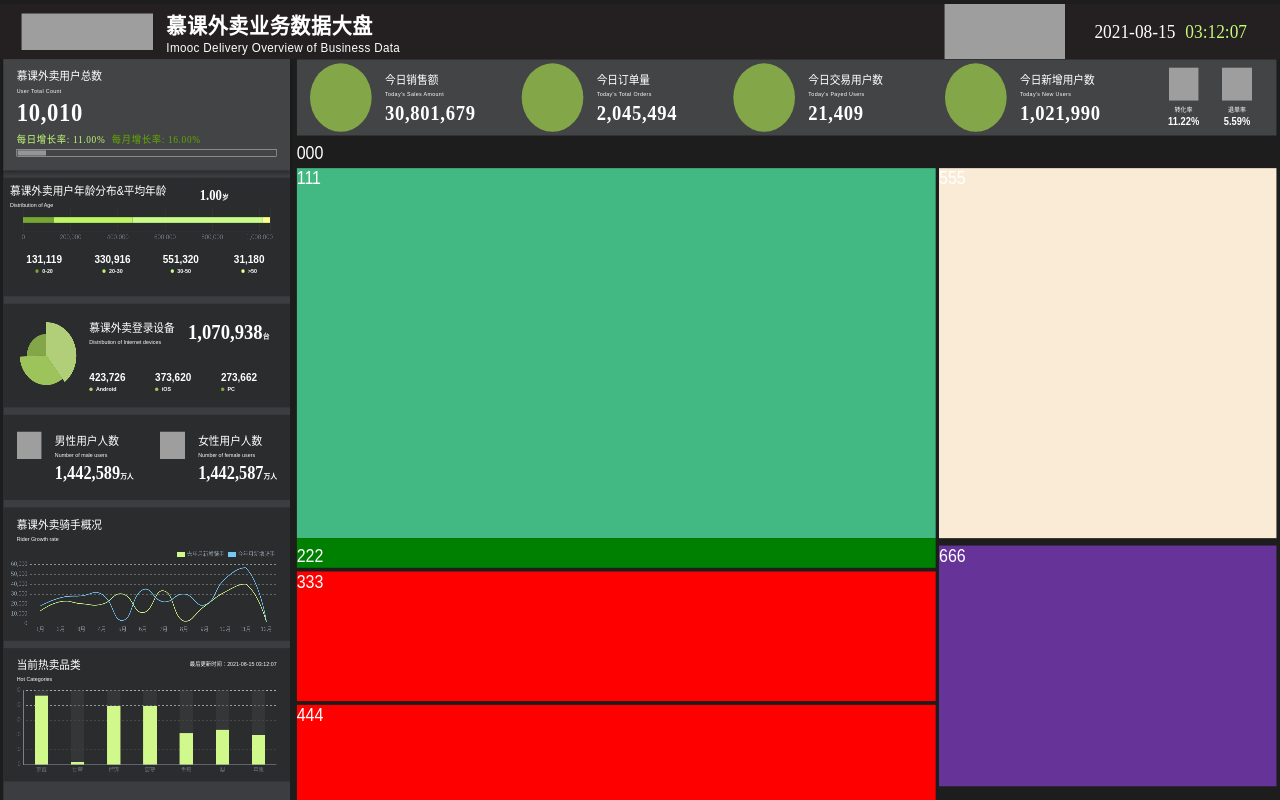
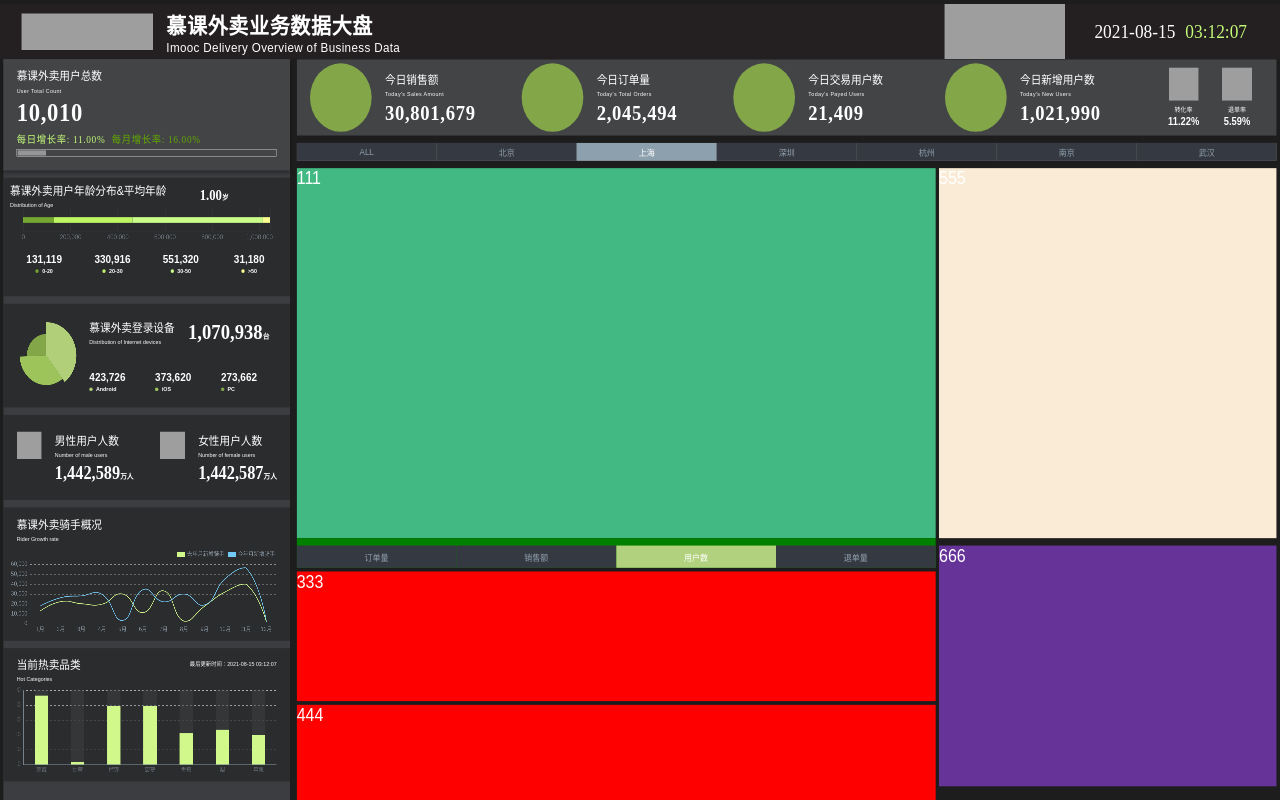
Before and after one commit to JoernLee/practice-datav-screen, a Vue app: page / in a window 1280 px wide. Built offline with nearby package versions, Linux system fonts and the light colour scheme; grey boxes are pictures that could not be loaded.

Commit message:
feat: add transform-category component

```diff
--- /dev/null
+++ b/src/components/TransformCategory/index.vue
@@ -0,0 +1,93 @@
+<template>
+  <div class="country-category">
+    <div
+      class="category"
+      v-for="(item, index) in data" :key="item"
+    >
+      <div
+        class="selected"
+        v-if="index === selected"
+        :style="{background: color[0]}"
+      >
+        {{item}}
+      </div>
+      <div
+        class="hovered"
+        v-else-if="index === hover"
+        :style="{background: color[1]}"
+      >
+        {{item}}
+      </div>
+      <div v-else>{{item}}</div>
+    </div>
+  </div>
+</template>
+
+<script>
+
+  import { ref, onMounted, onUnmounted } from 'vue'
+
+  export default {
+    name: 'TransformCategory',
+    props: {
+      data: Array,
+      color: {
+        type: Array,
+        default () {
+          // 配置高亮和hover时的颜色
+          return ['rgb(140, 160, 173)', 'rgb(80, 80, 80)']
+        }
+      }
+    },
+    setup (props) {
+      const selected = ref(0)
+      let task
+      const update = () => {
+        task && clearInterval(task)
+        task = setInterval(() => {
+          if (selected.value + 1 > props.data.length - 1) {
+            selected.value = 0
+          }
+          selected.value += 1
+        }, 2000)
+      }
+      onMounted(update)
+      onUnmounted(() => task && clearInterval(task))
+      return {
+        selected
+      }
+    }
+  }
+</script>
+
+<style lang="scss" scoped>
+  .country-category {
+    display: flex;
+    width: 100%;
+    height: 100%;
+
+    .category {
+      flex: 1;
+      background: rgb(53, 57, 65);
+      font-size: 24px;
+      color: rgb(144, 160, 174);
+
+      .hovered {
+        background: rgb(80, 80, 80);
+      }
+
+      .selected {
+        background: rgb(140, 160, 173);
+        color: #fff;
+      }
+
+      div {
+        display: flex;
+        align-items: center;
+        justify-content: center;
+        width: 100%;
+        height: 100%;
+      }
+    }
+  }
+</style>
--- a/src/views/Home.vue
+++ b/src/views/Home.vue
@@ -52,11 +52,20 @@
               :data="headerData"
             />
           </div>
-          <div class="right-top2">000</div>
+          <div class="right-top2">
+            <transform-category
+              :data="['ALL','北京','上海','深圳','杭州','南京','武汉']"
+            />
+          </div>
           <div class="right-bottom">
             <div class="right-left">
               <div class="right-left1">111</div>
-              <div class="right-left2">222</div>
+              <div class="right-left2">
+                <transform-category
+                  :data="['订单量','销售额','用户数','退单量']"
+                  :color="['rgb(178,209,126)','rgb(116,166,49)']"
+                />
+              </div>
               <div class="right-left3">333</div>
               <div class="right-left3">444</div>
             </div>
@@ -86,10 +95,12 @@
   import TotalRider from '../components/TotalRider/index'
   import HotCategory from '../components/HotCategoryData/index'
   import CenterHeader from '../components/CenterHeader/index'
+  import TransformCategory from '../components/TransformCategory/index'
 
   export default {
     name: 'Home',
     components: {
+      TransformCategory,
       CenterHeader,
       HotCategory,
       TotalRider,
@@ -206,7 +217,9 @@
           }
 
           .right-top2 {
+            width: 100%;
             height: 48px;
+            background: gray;
             margin-bottom: 20px;
           }
 
```
